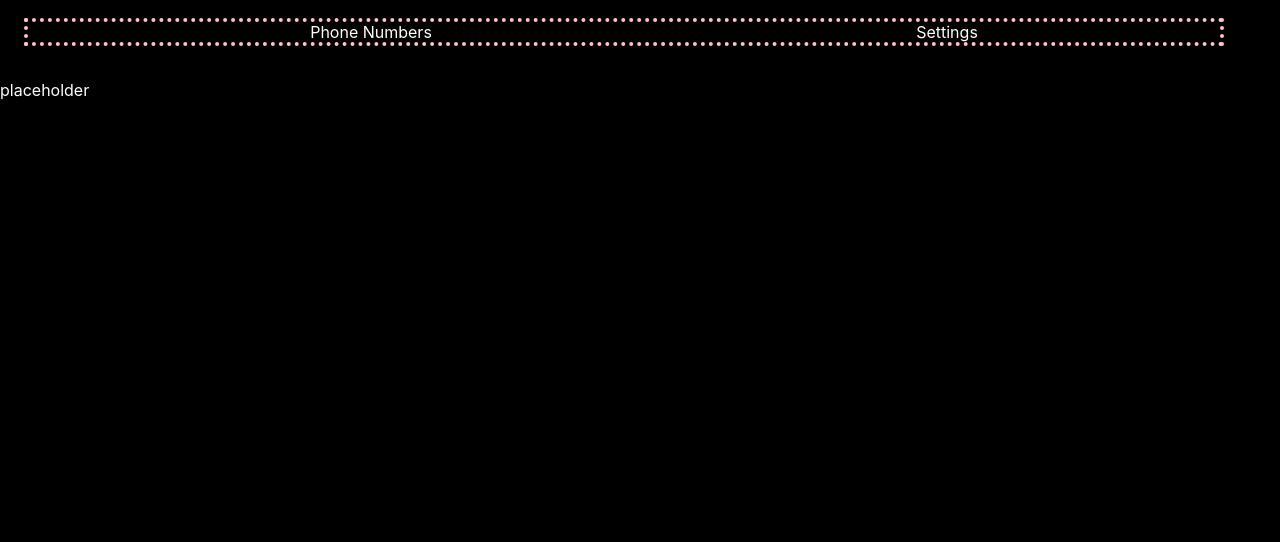
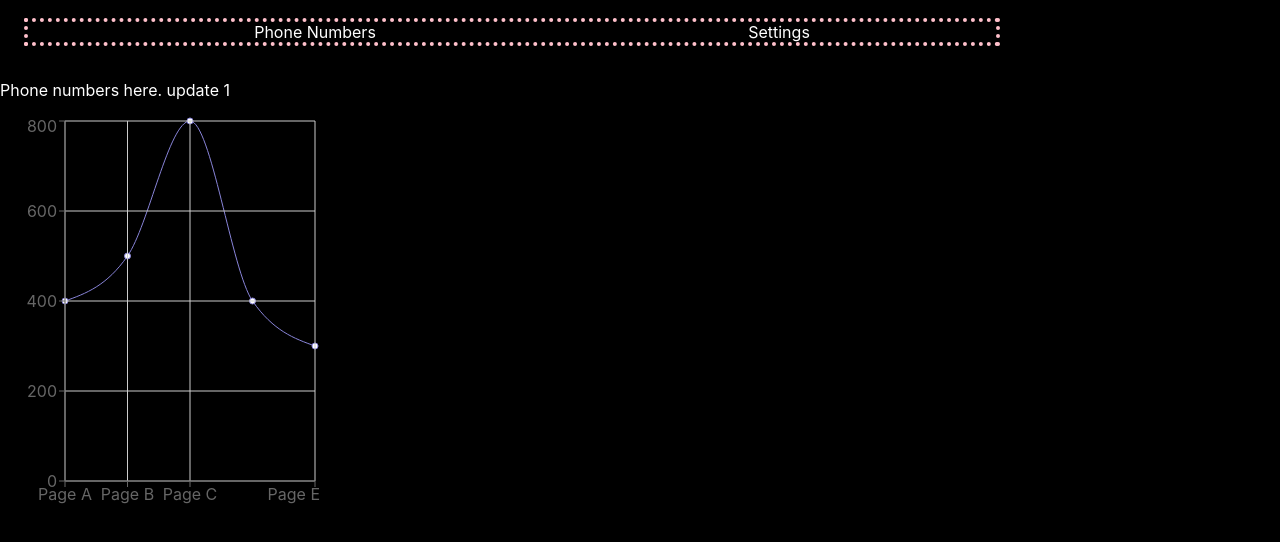
Before and after one commit to SeanDez/callTrackVoipFrontEnd, a React (Create React App) app: page /numbers in a window 1280 px wide. Shown: the top 542 px of the page. Built offline with nearby package versions, Linux system fonts and the light colour scheme.

Commit message:
got test chart working

```diff
--- a/package.json
+++ b/package.json
@@ -7,10 +7,12 @@
     "@testing-library/jest-dom": "^4.2.4",
     "@testing-library/react": "^9.5.0",
     "@testing-library/user-event": "^7.2.1",
+    "@types/recharts": "^1.8.14",
     "react": "^16.13.1",
     "react-dom": "^16.13.1",
     "react-router-dom": "^5.2.0",
     "react-scripts": "3.4.1",
+    "recharts": "^1.8.5",
     "styled-components": "^5.1.1",
     "typescript": "^3.7.5"
   },
--- a/src/App.css
+++ b/src/App.css
@@ -6,3 +6,8 @@
 h1, h2, h3, h4, h5, h6 {
 
 }
+
+header, section {
+  width: 80vw;
+  max-width: 1200px;
+}
--- a/src/App.tsx
+++ b/src/App.tsx
@@ -1,6 +1,9 @@
 import React from 'react';
-import { BrowserRouter } from 'react-router-dom';
+import { BrowserRouter, Route, Switch } from 'react-router-dom';
+
 import NavMenu from "./navigation/NavMenu";
+import PhoneCalls from "./phoneCalls/PhoneCalls";
+import Settings from "./settings/Settings";
 
 import './App.css';
 
@@ -9,7 +12,15 @@ function App() {
     <div>
       <BrowserRouter>
         <NavMenu />
-        <p>placeholder</p>
+
+        <main>
+          <Switch>
+            <Route path="/numbers"><PhoneCalls /></Route>
+            <Route path='/settings'><Settings /></Route>
+          </Switch>
+        </main>
+
+
       </BrowserRouter>
     </div>
   );
--- /dev/null
+++ b/src/phoneCalls/PhoneCalls.tsx
@@ -0,0 +1,60 @@
+import React from 'react';
+import { LineChart, Line, CartesianGrid, XAxis, YAxis, Tooltip } from 'recharts';
+import { NONAME } from 'dns';
+
+interface SingleCallData {
+  sourceNumber: string,
+  destinationNumber: string,
+  callTime: string
+}
+
+interface NumberData {
+  phoneNumber: string,
+  campaignName: string | null,
+  callData: Array<SingleCallData>
+}
+
+const fakeData: NumberData[] = [
+  { phoneNumber: "8332818870", campaignName: "Birm. Investor - A", callData: [
+    { sourceNumber: "3823844123", destinationNumber: "8332818870", callTime: "00:32" },
+    { sourceNumber: "8323844123", destinationNumber: "2332818870", callTime: "00:12" }
+  ] },
+  { phoneNumber: "2632818870", campaignName: null, callData: [
+    { sourceNumber: "3823844123", destinationNumber: "8332818870", callTime: "00:32" },
+    { sourceNumber: "8323844123", destinationNumber: "2332818870", callTime: "00:12" }
+  ] },
+];
+
+interface PropsShape {}
+
+const data = [
+  {name: 'Page A', uv: 400, pv: 2400, amt: 2400},
+  {name: 'Page B', uv: 500, pv: 2400, amt: 2400},
+  {name: 'Page C', uv: 800, pv: 2400, amt: 2400},
+  {name: 'P D', uv: 400, pv: 2400, amt: 2400},
+  {name: 'Page E', uv: 300, pv: 2400, amt: 2400},
+];
+
+const tooltipWrapperStyle = {
+  width: 100,
+  border: "1px solid black !important",
+  padding: "0 !important",
+  margin: "0 !important"
+}
+
+export default (props: PropsShape) => (
+  <section>
+    { fakeData.map
+
+    }
+    <p>Phone numbers here. update 1</p>
+
+    <LineChart width={320} height={400} data={data}>
+      <Line type="monotone" dataKey="uv" stroke="#8884d8" />
+      <CartesianGrid stroke="#ccc" />
+      <XAxis dataKey="name" />
+      <YAxis />
+      <Tooltip wrapperStyle={tooltipWrapperStyle} />
+    </LineChart>
+  </section>
+);
--- /dev/null
+++ b/src/settings/Settings.tsx
@@ -0,0 +1,9 @@
+import React from 'react';
+
+interface PropsShape {}
+
+export default (props: PropsShape) => (
+  <section>
+    <p>Settings here</p>
+  </section>
+);
```
Also changed, not shown: 1 other file (tests, documents, lock files or other folders).
